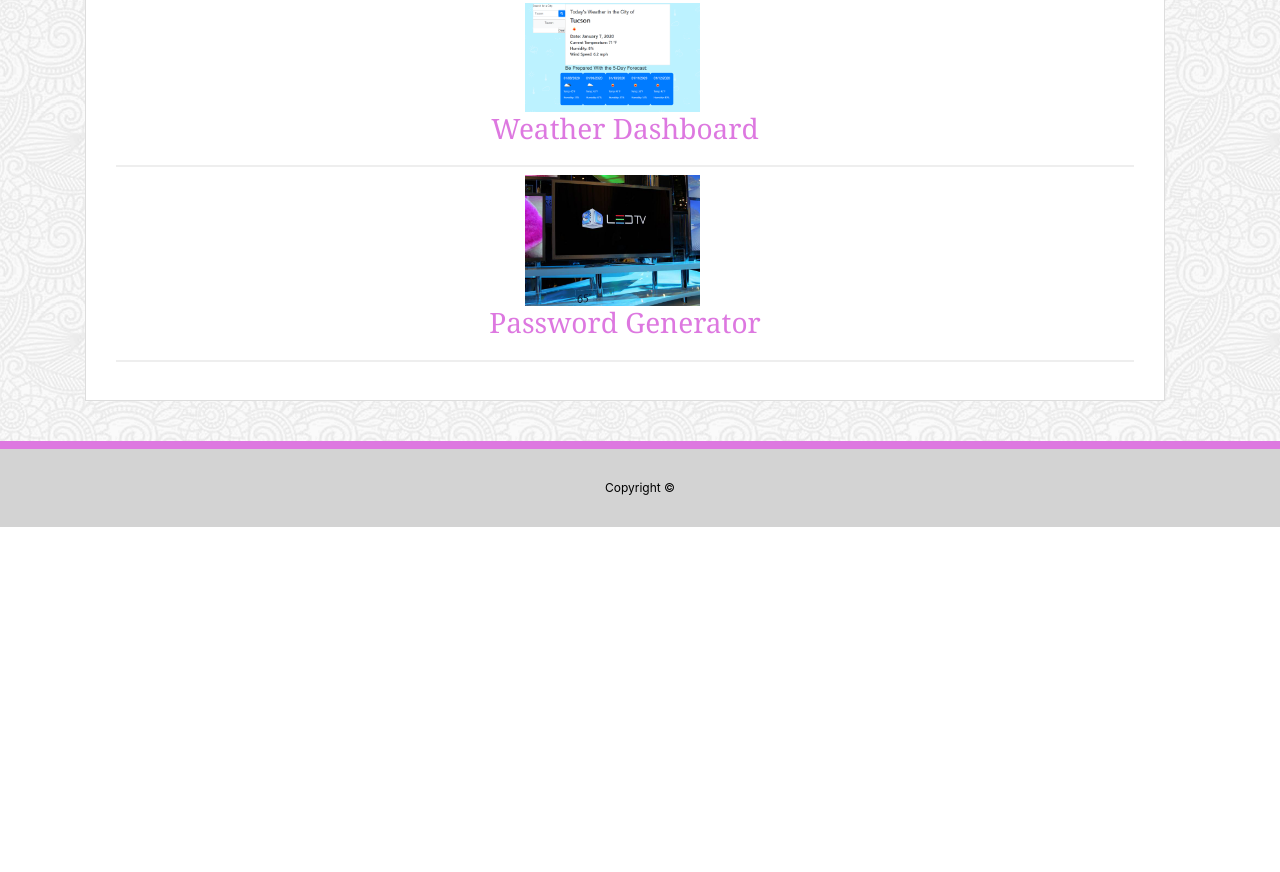
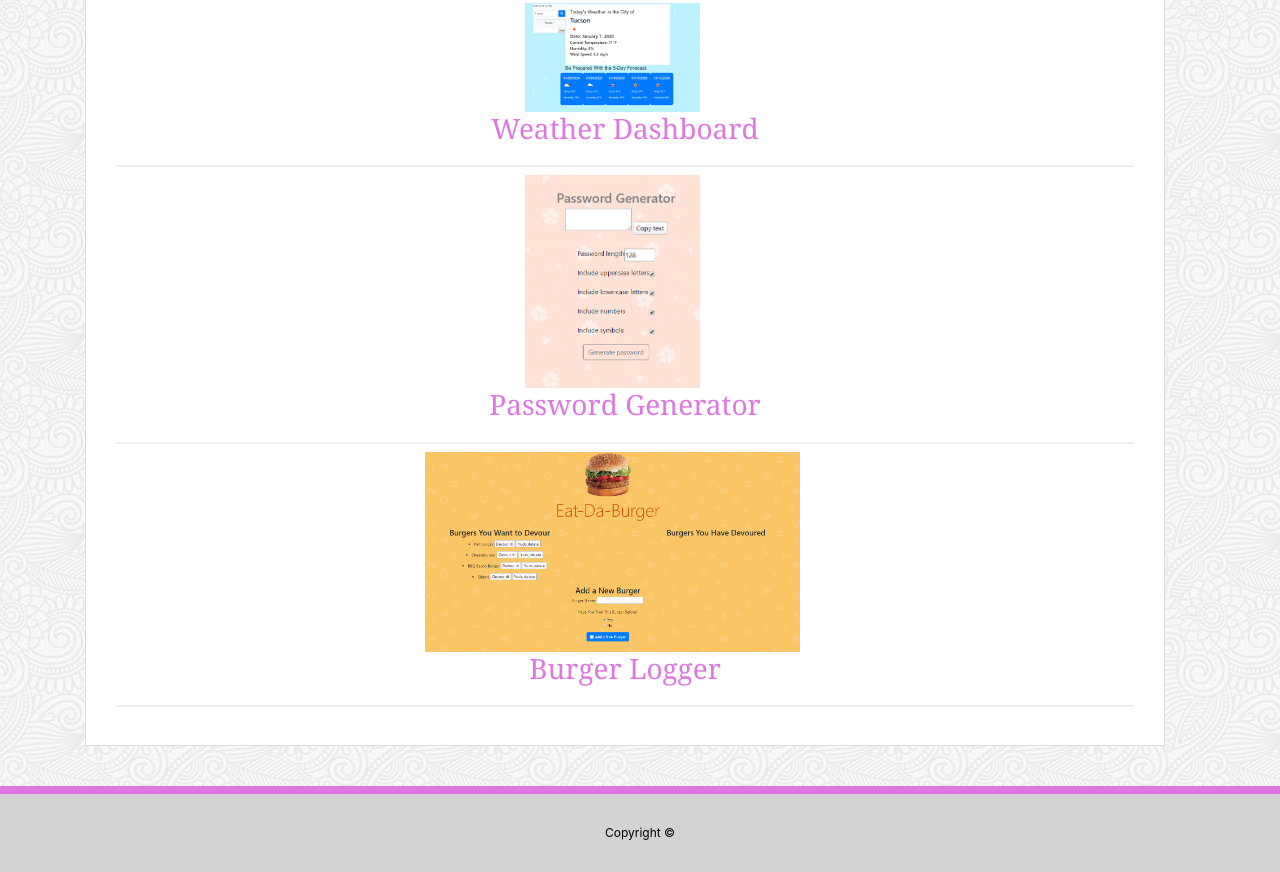
Before and after one commit to clcamou/portfolioUpdate, a plain HTML site: page portfolio.html in a window 1280 px wide. Shown: the part 695-1567 px from the top of the page. Before the commit the page ends 1222 px from the top, so only its background shows below. Drawn offline with nearby package versions, Linux system fonts and the light colour scheme.

Commit message:
added link and image for Burger Blogger

```diff
--- a/portfolio.html
+++ b/portfolio.html
@@ -60,8 +60,14 @@
 
       <div class="work">
         <a href="https://clcamou.github.io/rpgenerator/rpgen">
-        <img src="assets/images/technics-q-c-640-480-9.jpg" width= "200" hieght = "200" alt="Password">
+        <img src="assets/images/Password Generator.png" width= "200" hieght = "200" alt="Password">
         <h3>Password Generator</h3></a>
+      </div>
+
+      <div class="work">
+        <a href="https://morning-reaches-79219.herokuapp.com/">
+        <img src="assets/images/Burger Blogger.png" width="400" height="200" alt="Burger Logger">
+        <h3>Burger Logger</h3></a>
       </div>
 
     </section>
```
Also changed, not shown: contact.html (+5 -4 lines), assets/images/Burger Blogger.png (added), assets/images/Password Generator.png (added).
